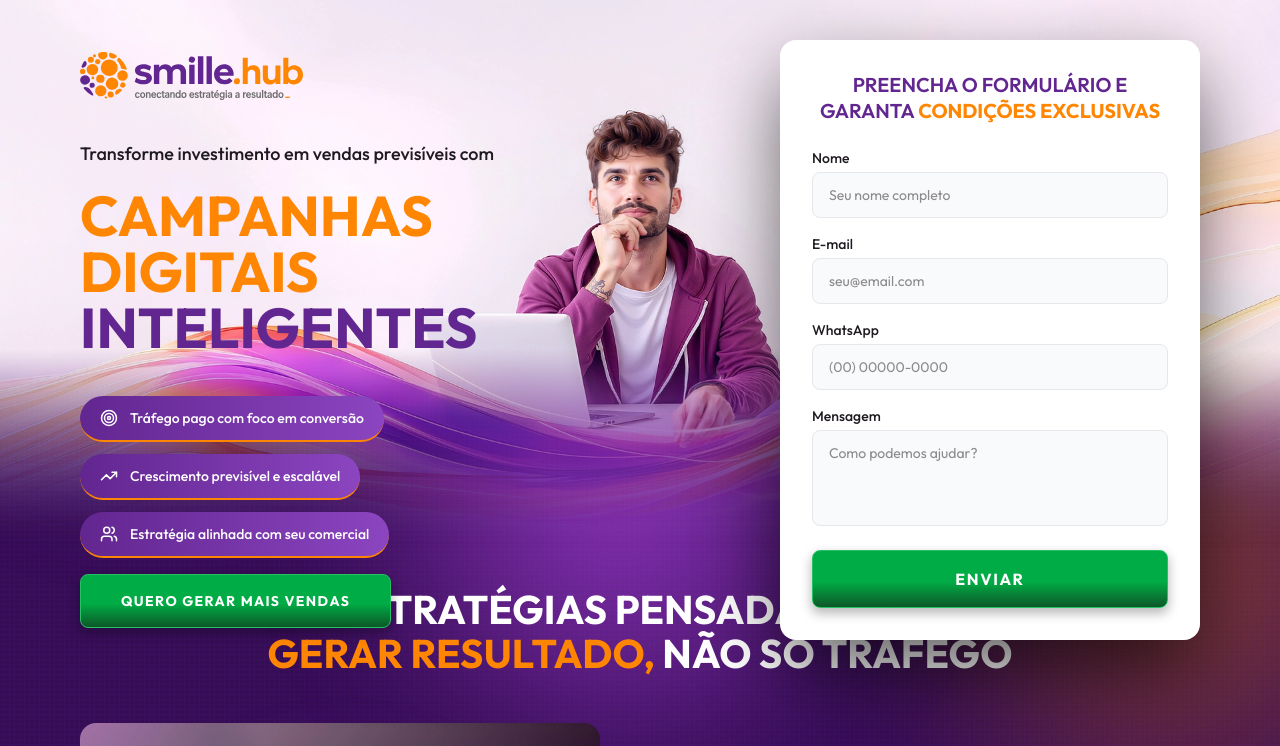
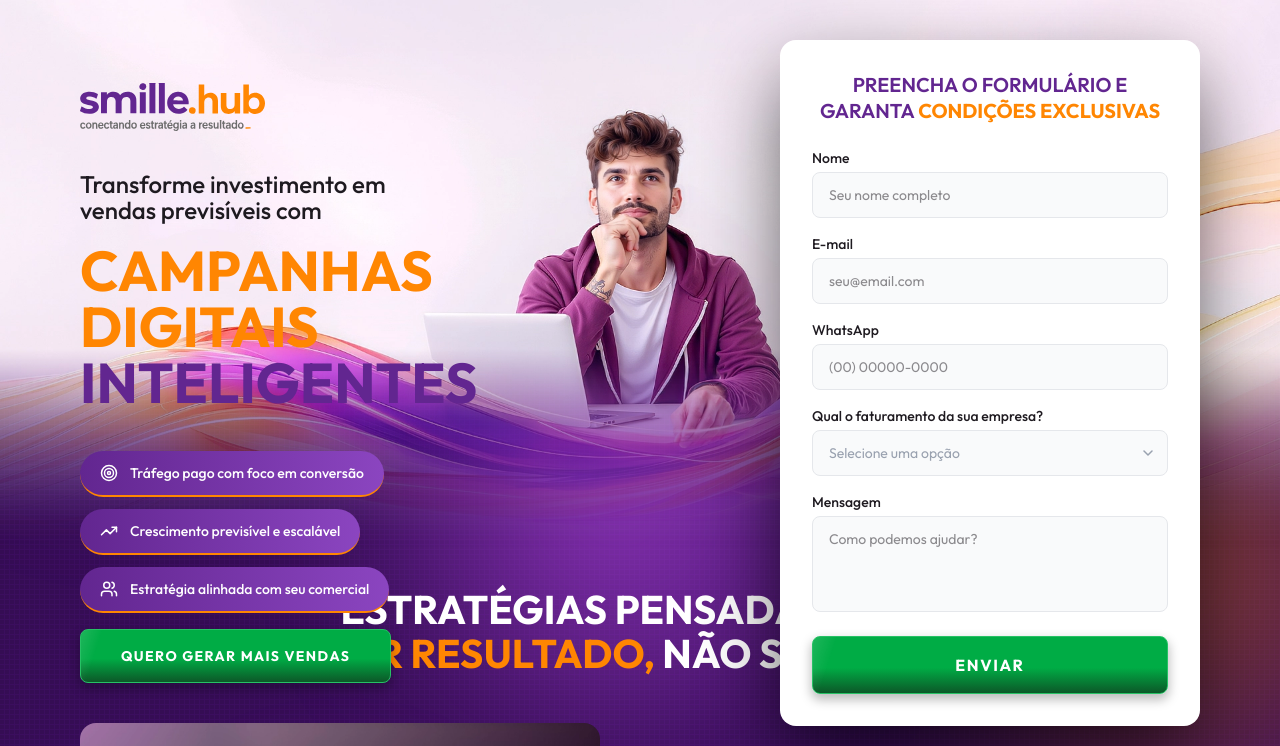
Before and after one commit to fesmoraes97/smille.hub, a React (Vite) app: page / in a window 1280 px wide. Shown: the top 746 px of the page. Built offline with nearby package versions, Linux system fonts and the light colour scheme.

Commit message:
merge: resolve conflict — apply form changes to ContactForm component

```diff
--- a/src/components/sections/Hero.tsx
+++ b/src/components/sections/Hero.tsx
@@ -31,8 +31,8 @@
 
           {/* Textos */}
           <div className="flex flex-col gap-5">
-            <p className="text-lg font-medium text-[#1E1A20]">
-              {HERO.PRE_HEADLINE}
+            <p className="text-[24px] font-medium text-[#1E1A20] leading-[1.1]">
+              Transforme investimento em<br />vendas previsíveis com
             </p>
             <h1 className="text-[56px] font-bold uppercase" style={{ lineHeight: 1 }}>
               <span className="block text-[#ff8602]">Campanhas</span>
--- a/src/components/ui/ContactForm.tsx
+++ b/src/components/ui/ContactForm.tsx
@@ -12,13 +12,20 @@
 const isValidEmail = (v: string) => /^[^\s@]+@[^\s@]+\.[^\s@]+$/.test(v)
 const isValidWhatsApp = (v: string) => v.replace(/\D/g, '').length === 11
 
-type Fields = { nome: string; email: string; whatsapp: string; mensagem: string }
+type Fields = { nome: string; email: string; whatsapp: string; faturamento: string; mensagem: string }
 type Touched = Partial<Record<keyof Fields, boolean>>
+
+const FATURAMENTO_OPTIONS = [
+  'Até 30 mil',
+  'De 30 a 100 mil',
+  'De 100 a 300 mil',
+  'Acima de 300 mil',
+]
 
 type ContactFormProps = { showTitle?: boolean }
 
 export default function ContactForm({ showTitle = true }: ContactFormProps) {
-  const [fields, setFields] = useState<Fields>({ nome: '', email: '', whatsapp: '', mensagem: '' })
+  const [fields, setFields] = useState<Fields>({ nome: '', email: '', whatsapp: '', faturamento: '', mensagem: '' })
   const [touched, setTouched] = useState<Touched>({})
   const [submitted, setSubmitted] = useState(false)
 
@@ -34,13 +41,14 @@
       : !isValidWhatsApp(fields.whatsapp)
         ? 'Número inválido (precisa ter 11 dígitos)'
         : '',
+    faturamento: !fields.faturamento ? 'Selecione uma opção' : '',
     mensagem: '',
   }
 
   const handleSubmit = async (e: React.FormEvent) => {
     e.preventDefault()
-    setTouched({ nome: true, email: true, whatsapp: true, mensagem: true })
-    if (errors.nome || errors.email || errors.whatsapp) return
+    setTouched({ nome: true, email: true, whatsapp: true, faturamento: true, mensagem: true })
+    if (errors.nome || errors.email || errors.whatsapp || errors.faturamento) return
     console.log('Enviando para:', CONFIG.FORM_ENDPOINT, fields)
     setSubmitted(true)
   }
@@ -72,6 +80,7 @@
               onBlur={() => setTouched((t) => ({ ...t, nome: true }))}
               error={touched.nome ? errors.nome : ''}
               placeholder="Seu nome completo"
+              required
             />
             <Field
               label="E-mail"
@@ -81,6 +90,7 @@
               onBlur={() => setTouched((t) => ({ ...t, email: true }))}
               error={touched.email ? errors.email : ''}
               placeholder="seu@email.com"
+              required
             />
             <Field
               label="WhatsApp"
@@ -90,6 +100,15 @@
               onBlur={() => setTouched((t) => ({ ...t, whatsapp: true }))}
               error={touched.whatsapp ? errors.whatsapp : ''}
               placeholder="(00) 00000-0000"
+              required
+            />
+            <SelectField
+              label="Qual o faturamento da sua empresa?"
+              value={fields.faturamento}
+              onChange={(v) => setFields((f) => ({ ...f, faturamento: v }))}
+              onBlur={() => setTouched((t) => ({ ...t, faturamento: true }))}
+              error={touched.faturamento ? errors.faturamento : ''}
+              options={FATURAMENTO_OPTIONS}
             />
             <Field
               label="Mensagem"
@@ -121,9 +140,10 @@
   onBlur: () => void
   error: string
   placeholder: string
+  required?: boolean
 }
 
-function Field({ label, type, value, onChange, onBlur, error, placeholder }: FieldProps) {
+function Field({ label, type, value, onChange, onBlur, error, placeholder, required }: FieldProps) {
   const inputClass = cn(
     'w-full px-4 py-3 rounded-lg border text-sm text-[#1E1A20] outline-none transition-colors bg-gray-50 focus:bg-white',
     'focus:border-[#622690]',
@@ -149,9 +169,51 @@
           onChange={(e) => onChange(e.target.value)}
           onBlur={onBlur}
           placeholder={placeholder}
+          required={required}
         />
       )}
       {error && <span className="text-xs text-red-500">{error}</span>}
     </div>
   )
 }
+
+type SelectFieldProps = {
+  label: string
+  value: string
+  onChange: (v: string) => void
+  onBlur: () => void
+  error: string
+  options: string[]
+}
+
+function SelectField({ label, value, onChange, onBlur, error, options }: SelectFieldProps) {
+  return (
+    <div className="flex flex-col gap-1">
+      <label className="text-sm font-medium text-[#1E1A20]">{label}</label>
+      <div className="relative">
+        <select
+          className={cn(
+            'w-full px-4 py-3 pr-10 rounded-lg border text-sm text-[#1E1A20] outline-none transition-colors bg-gray-50 focus:bg-white focus:border-[#622690] appearance-none cursor-pointer',
+            error ? 'border-red-400' : 'border-gray-200',
+            !value && 'text-gray-400'
+          )}
+          value={value}
+          onChange={(e) => onChange(e.target.value)}
+          onBlur={onBlur}
+          required
+        >
+          <option value="" disabled>Selecione uma opção</option>
+          {options.map((opt) => (
+            <option key={opt} value={opt} className="text-[#1E1A20]">{opt}</option>
+          ))}
+        </select>
+        <span className="pointer-events-none absolute right-3 top-1/2 -translate-y-1/2 text-gray-400">
+          <svg width="16" height="16" viewBox="0 0 16 16" fill="none" xmlns="http://www.w3.org/2000/svg">
+            <path d="M4 6L8 10L12 6" stroke="currentColor" strokeWidth="1.5" strokeLinecap="round" strokeLinejoin="round"/>
+          </svg>
+        </span>
+      </div>
+      {error && <span className="text-xs text-red-500">{error}</span>}
+    </div>
+  )
+}
```
Also changed, not shown: public/assets/logo-smille.svg.
